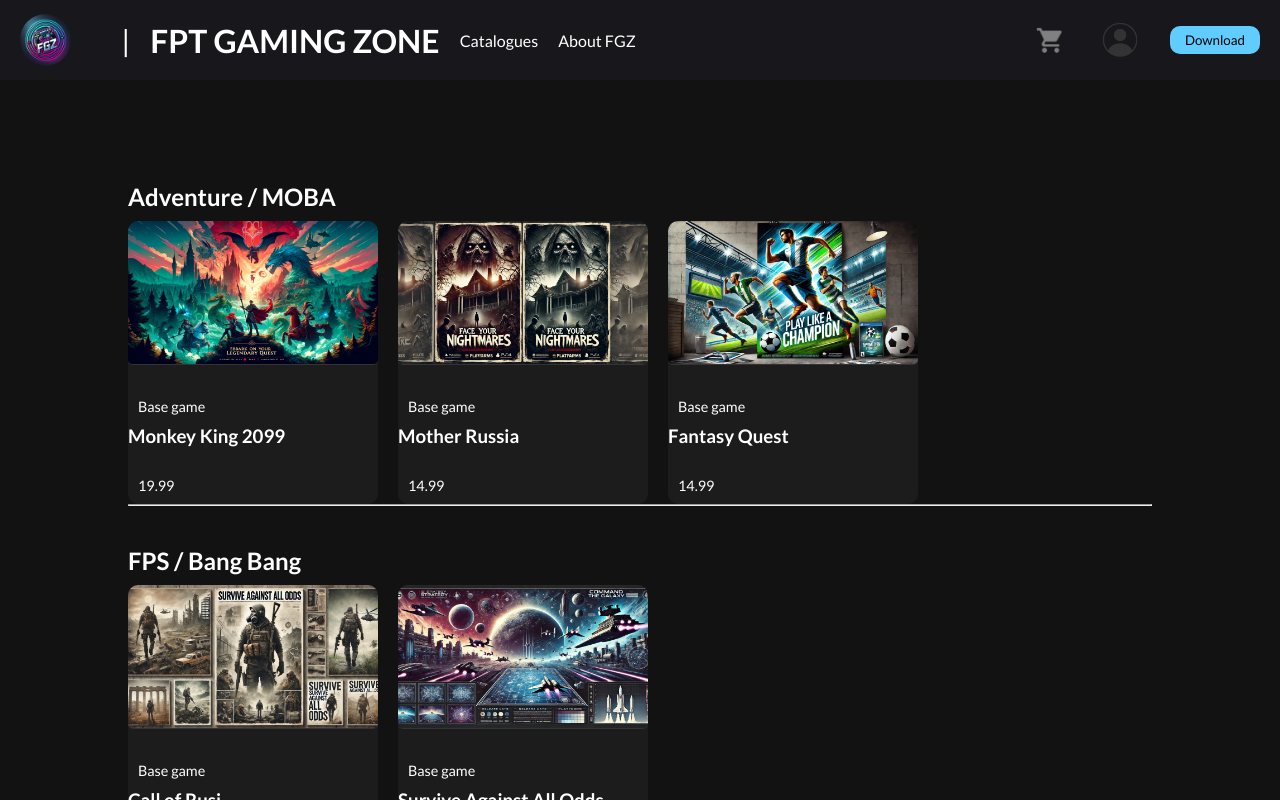
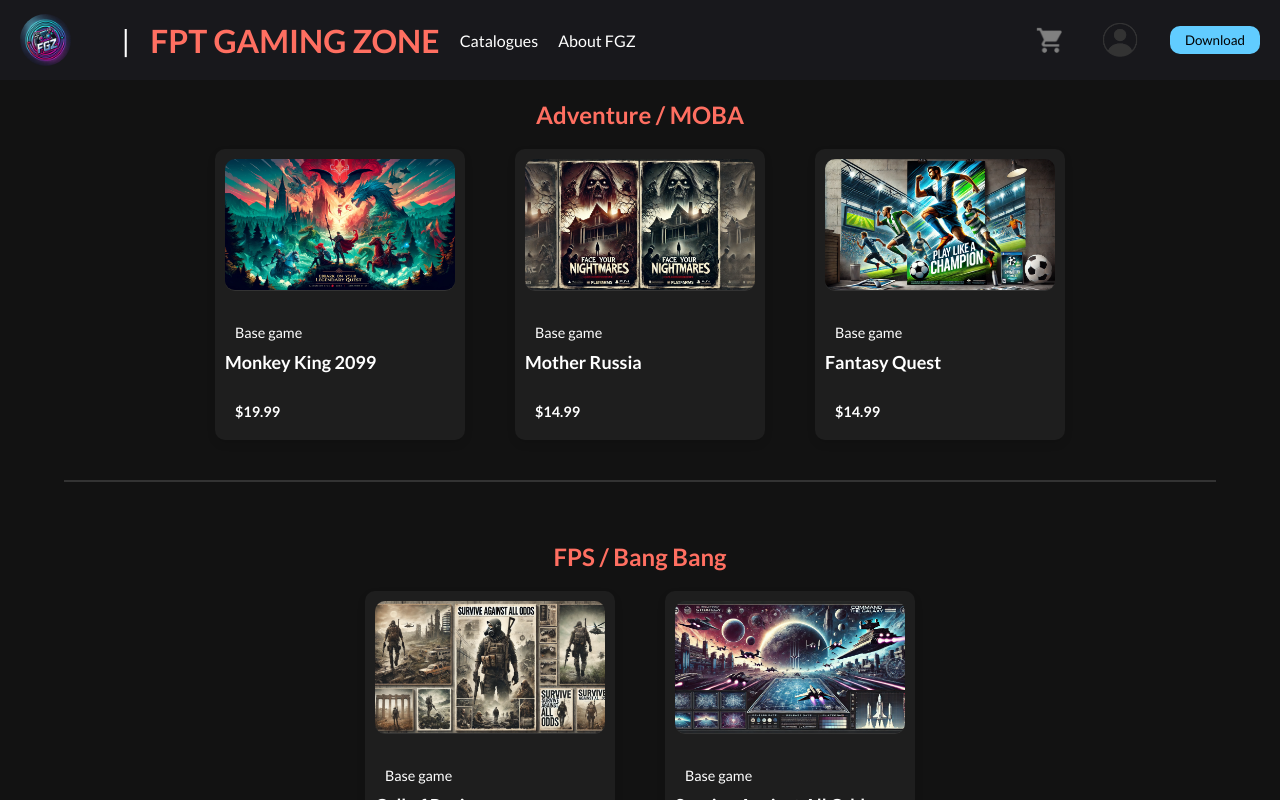
Before and after one commit to PhamHoaiTan/Single-Page, a React (Create React App) app in the folder web-game/: page /catalogue in a window 1280 px wide. Shown: the top 800 px of the page. Built offline with nearby package versions, Linux system fonts and the light colour scheme.

Commit message:
update css

```diff
--- a/web-game/src/Pages/Catalogues/Catalogue.css
+++ b/web-game/src/Pages/Catalogues/Catalogue.css
@@ -1,29 +1,87 @@
 /* Catalogue.css */
 .Catalogue {
-  width: 80%;
+  width: 90%;
   margin: 0 auto;
+  padding-top: 20px;
 }
+
 .genre-section {
-  margin-bottom: 40px;
+  margin-bottom: 60px;
 }
-.catalogue-game-item{
-  margin-top: 10%;
+
+.catalogue-games {
+  display: flex;
+  flex-wrap: wrap;
+  gap: 50px;
+  justify-content: center;
 }
-.catalogue-games{
-  display: flex;
-  gap: 20px;
+
+.game {
+  width: 250px;
+  padding: 10px;
+  background-color: #1e1e1e;
+  border-radius: 10px;
+  box-shadow: 0 4px 8px rgba(0, 0, 0, 0.1);
+  transition: transform 0.3s, box-shadow 0.3s;
 }
-.catalogue-games img{
-  width: 250px;
+
+.game:hover {
+  transform: translateY(-10px);
+  box-shadow: 0 8px 16px rgba(0, 0, 0, 0.2);
 }
-h2{
-  margin: 10px auto;
+
+.game img {
+  width: 100%;
+  border-radius: 10px;
 }
-@media screen and (max-width:600px) {
-  .catalogue-game-item{
-    margin-top: 25%;
+
+.base-game {
+  margin: 10px 0 5px;
+  color: #b0b0b0;
+}
+
+.game-title {
+  margin: 5px 0;
+  color: #fff;
+  font-size: 18px;
+}
+
+.game-price {
+  margin: 10px 0;
+  color: #ff6f61;
+  font-weight: bold;
+  font-size: 16px;
+}
+
+.section-divider {
+  border: none;
+  border-top: 2px solid #333;
+  margin: 40px 0 0;
+}
+
+h2 {
+  margin-bottom: 20px;
+  color: #ff6f61;
+  font-size: 24px;
+  text-align: center;
+}
+
+.game-link {
+  text-decoration: none;
+}
+
+@media screen and (max-width: 600px) {
+  .Catalogue {
+    width: 100%;
+    padding: 0 10px;
   }
-  .Catalogue{
-    width: 100%;
+
+  .catalogue-games {
+    flex-direction: column;
+    align-items: center;
+  }
+
+  .game {
+    width: 90%;
   }
 }
--- a/web-game/src/Pages/Catalogues/Catalogue.jsx
+++ b/web-game/src/Pages/Catalogues/Catalogue.jsx
@@ -10,29 +10,24 @@ function Catalogue() {
   },[])
   return (
     <div className="Catalogue">
-      <div className="catalogue-game-item">
-
-      </div>
       {genres.map((genre, index) => (
         <section key={index} className="genre-section">
           <h2>{genre}</h2>
-          <div className="text">
           <div className="catalogue-games">
             {games
               .filter((game) => game.genre === genre)
               .map((filteredGame) => (
-                  <Link to={`/product/${filteredGame.id}`}>
-                    <div key={filteredGame.id} className="game">
+                <Link to={`/product/${filteredGame.id}`} key={filteredGame.id} className="game-link">
+                  <div className="game">
                     <img src={filteredGame.image} alt={filteredGame.name} />
-                      <p>Base game</p>
-                      <h3>{filteredGame.name}</h3>
-                      <p>{filteredGame.price}</p>
+                    <p className="base-game">Base game</p>
+                    <h3 className="game-title">{filteredGame.name}</h3>
+                    <p className="game-price">${filteredGame.price}</p>
                   </div>
                 </Link>
               ))}
           </div>
-            <hr />
-          </div>
+          <hr className="section-divider" />
         </section>
       ))}
     </div>
--- a/web-game/src/Pages/Details/ProductDetail.css
+++ b/web-game/src/Pages/Details/ProductDetail.css
@@ -7,20 +7,40 @@
   border-radius: 10px;
   color: #FFF;
   margin-top: 4%;
+  box-shadow: 0 4px 8px rgba(0, 0, 0, 0.2);
+  transition: transform 0.3s, box-shadow 0.3s;
 }
-  body{
+
+.ProductDetail:hover {
+  transform: translateY(-10px);
+  box-shadow: 0 8px 16px rgba(0, 0, 0, 0.4);
+}
+
+body {
   background-color: #121212;
 }
-  .deltail-h1{
+
+.detail-h1 {
   font-size: 50px;
+  text-align: center;
+  color: #FFAA00;
+  text-shadow: 2px 2px 5px #000;
+  margin-bottom: 30px;
 }
 
-  .ProductDetail img {
+.detail-image {
   border-radius: 10px;
   width: 100%;
   max-width: 900px;
   height: auto;
+  transition: transform 0.3s, box-shadow 0.3s;
 }
+
+.detail-image:hover {
+  transform: scale(1.05);
+  box-shadow: 0 4px 8px rgba(0, 0, 0, 0.2);
+}
+
 .ProductDetail h1 {
   margin-bottom: 20px;
 }
@@ -29,42 +49,53 @@
   font-size: 18px;
   margin: 10px 0;
   color: #FFF;
+}
 
+.details-content {
+  display: flex;
+  gap: 20px;
 }
-  .details-content{
-    display: flex;
-    height: 1000px;
-    gap:20px;
-  }
-  .base-game p{
+
+.base-game p {
   font-size: 14px;
   background-color: #2A2A2A;
   width: 80px;
   padding: 5px;
+  text-align: center;
+  border-radius: 5px;
 }
-  /* Left Details */
-  .detail-left{
+
+.detail-left {
+  flex: 2;
   display: flex;
   flex-direction: column;
   gap: 20px;
 }
-  .detail-left .genres{
+
+.detail-left .genres {
   color: #9A9A9A;
 }
-  .detail-description p{
-    font-size: 25px;
+
+.detail-description p {
+  font-size: 20px;
+  background-color: #1F1F1F;
+  padding: 20px;
+  border-radius: 10px;
+  box-shadow: 0 4px 8px rgba(0, 0, 0, 0.2);
 }
-  /* Right Details */
-  .detail-right{
-    position: sticky;
+
+.detail-right {
+  flex: 1;
   display: flex;
-    width: 450px;
-    height: 40%;
-    top: 10%;
-    left: 10;
   flex-direction: column;
+  gap: 20px;
+  background-color: #1F1F1F;
+  padding: 20px;
+  border-radius: 10px;
+  box-shadow: 0 4px 8px rgba(0, 0, 0, 0.2);
 }
-  .detail-bt button{
+
+.detail-bt button {
   width: 100%;
   padding: 15px;
   margin-bottom: 20px;
@@ -72,55 +103,67 @@
   border-radius: 5px;
   cursor: pointer;
   color: #F5F5F5;
+  transition: background-color 0.3s, transform 0.3s;
 }
-  .detail-bt .buyNow{
+
+.detail-bt .buyNow {
   background-color: #3875E3;
   border: none;
 }
-  .detail-bt .buyNow:hover{
+
+.detail-bt .buyNow:hover {
   background-color: #488BE8;
+  transform: translateY(-5px);
 }
-  .detail-bt .addToCard{
+
+.detail-bt .addToCard {
   background-color: #121212;
   border: white 1px solid;
 }
+
 .detail-bt .addToCard:hover {
   background-color: #868686;
+  transform: translateY(-5px);
 }
-  table{
+
+table {
   width: 100%;
   text-align: right;
 }
-  table tr{
+
+table tr {}
+
+.p-left {
+  text-align: left;
 }
-  .p-left{
-    text-align: left  ;
+
+.platform-icon {
+  width: 50px;
 }
-@media  screen and (max-width:750px) {
-  .detail-right{
+
+@media screen and (max-width: 750px) {
+  .detail-right {
     width: 100%;
     position: static;
     z-index: 1;
   }
-  .details-content{
-    display: flex;
+
+  .details-content {
     flex-direction: column;
-    flex: auto auto auto;
   }
 
-  .deltail-h1{
+  .detail-h1 {
     font-size: 2em;
   }
 
-
-  .ProductDetail{
+  .ProductDetail {
     margin-top: 10%;
     width: 100%;
-    height: 100%;
     display: flex;
     flex-direction: column;
   }
-  .suggestion{
+
+  .suggestion {
     margin-top: 100px;
   }
 }
--- a/web-game/src/Pages/Details/ProductDetail.jsx
+++ b/web-game/src/Pages/Details/ProductDetail.jsx
@@ -1,4 +1,4 @@
-import React, { useContext, useEffect, useRef, useState } from "react";
+import React, { useContext, useEffect } from "react";
 import { useNavigate, useParams } from "react-router-dom";
 import { games } from "../../assets/games/game";
 import Suggestions from "../../components/Suggestions/Suggestions";
@@ -7,6 +7,7 @@ import { gamesdiscount } from "../../assets/games/gamesdiscount";
 import freegame from "../../assets/games/freegame";
 import { assets } from "../../assets/assets";
 import { StoreContext } from "../../StoreContext/StoreContext";
+
 function ProductDetail() {
   const { id } = useParams();
   useEffect(() => {
@@ -25,12 +26,12 @@ function ProductDetail() {
   return (
     <div className="ProductDetail">
       <div className="name">
-        <h1 className="deltail-h1">{product.name}</h1>
+        <h1 className="detail-h1">{product.name}</h1>
       </div>
       <div className="details-content">
         {/* Detail Left */}
         <div className="detail-left">
-          <img src={product.image}/>
+          <img src={product.image} alt={product.name} className="detail-image"/>
           <div className="detail-description">
             <p>{product.description}</p>
           </div>
@@ -44,7 +45,7 @@ function ProductDetail() {
           <div className="base-game">
             <p>Base Game</p>
           </div>
-          <p>{product.price}$</p>
+          <p className="price">${product.price}</p>
           <div className="detail-bt">
             <button
               className="buyNow"
@@ -52,12 +53,12 @@ function ProductDetail() {
             >
               BUY NOW
             </button>
-            <br></br>
             <button className="addToCard" onClick={() => addToCard(id)}>
               ADD TO CART
             </button>
           </div>
           <table>
+            <tbody>
               <tr>
                 <td>
                   <p className="p-left">Release Date</p>
@@ -78,18 +79,19 @@ function ProductDetail() {
                 </td>
                 <td>{product.publisher} </td>
               </tr>
-            <tr style={{ alignItems: "center" }}>
+              <tr>
                 <td>
                   <p className="p-left">Platform</p>
                 </td>
                 <td>
                   <img
                     src={assets.window_icon}
-                  alt=""
-                  style={{ width: "50px" }}
-                />{" "}
+                    alt="platform-icon"
+                    className="platform-icon"
+                  />
                 </td>
               </tr>
+            </tbody>
           </table>
         </div>
       </div>
--- a/web-game/src/components/GameItems/ALL GAME/Freegame.css
+++ b/web-game/src/components/GameItems/ALL GAME/Freegame.css
@@ -1,9 +1,8 @@
 .free-games {
-    justify-content: space-between;
     background-color: #2A2A2A;
     text-align: center;
     width: 90%;
-    margin: 0 auto;
+    margin: 20px auto;
     padding-bottom: 10px;
     border-radius: 10px;
   }
@@ -14,9 +13,9 @@
   }
 
   .games-items {
-    display: grid;
-    grid-template-columns: 1fr 1fr;
-    gap: 20px;
+    display: flex;
+    justify-content: center;
+    gap: 40px;
   }
 
   .games-items .game img {
@@ -35,8 +34,8 @@
 
   .free-game-header {
     display: flex;
+    align-items: center;
     justify-content: space-between;
-    align-items: center;
     margin-bottom: 20px; /* Add spacing below the header */
   }
 
--- a/web-game/src/components/Navbar/Navbar.css
+++ b/web-game/src/components/Navbar/Navbar.css
@@ -32,6 +32,7 @@
 }
 .nav-left h2{
   font-size: 2em;
+  margin: 0;
 }
 /* Right navbar*/
 .nav-right{
```
Lines whose indentation alone changed are shown as unchanged.
